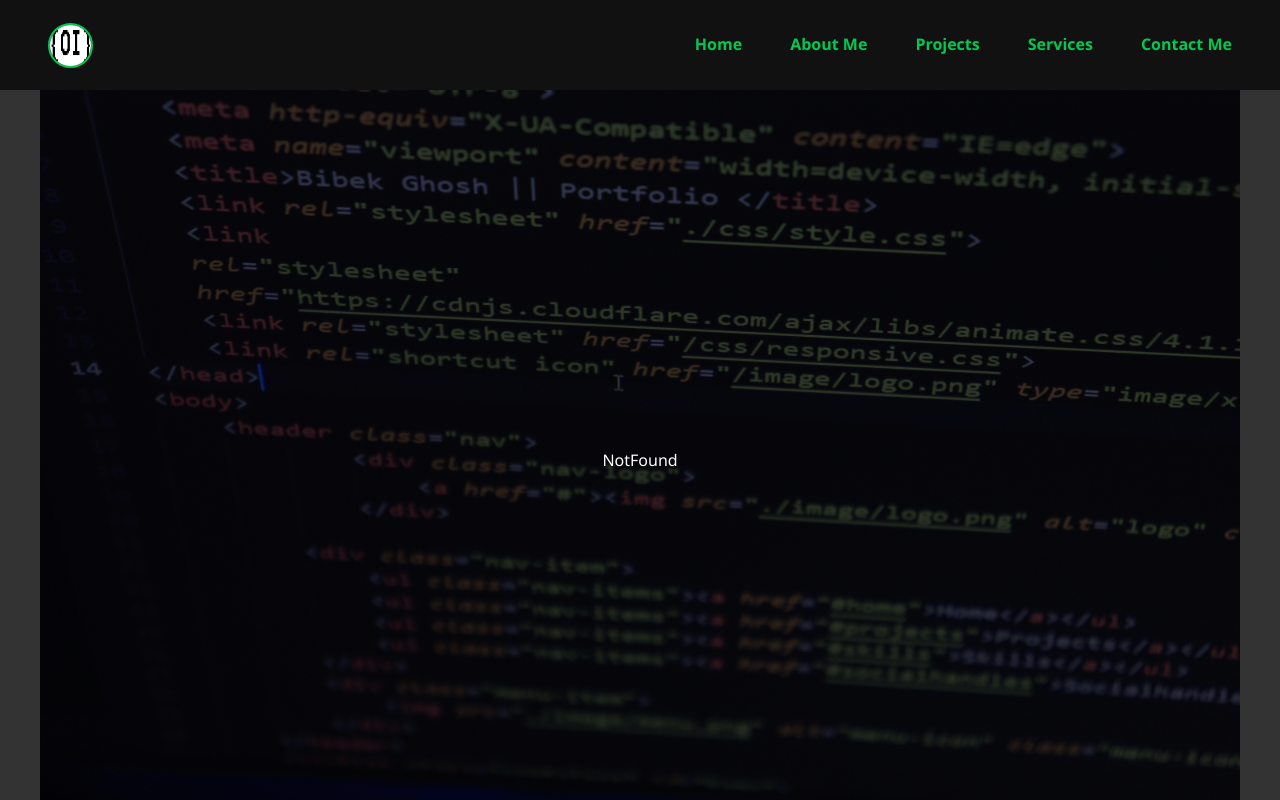
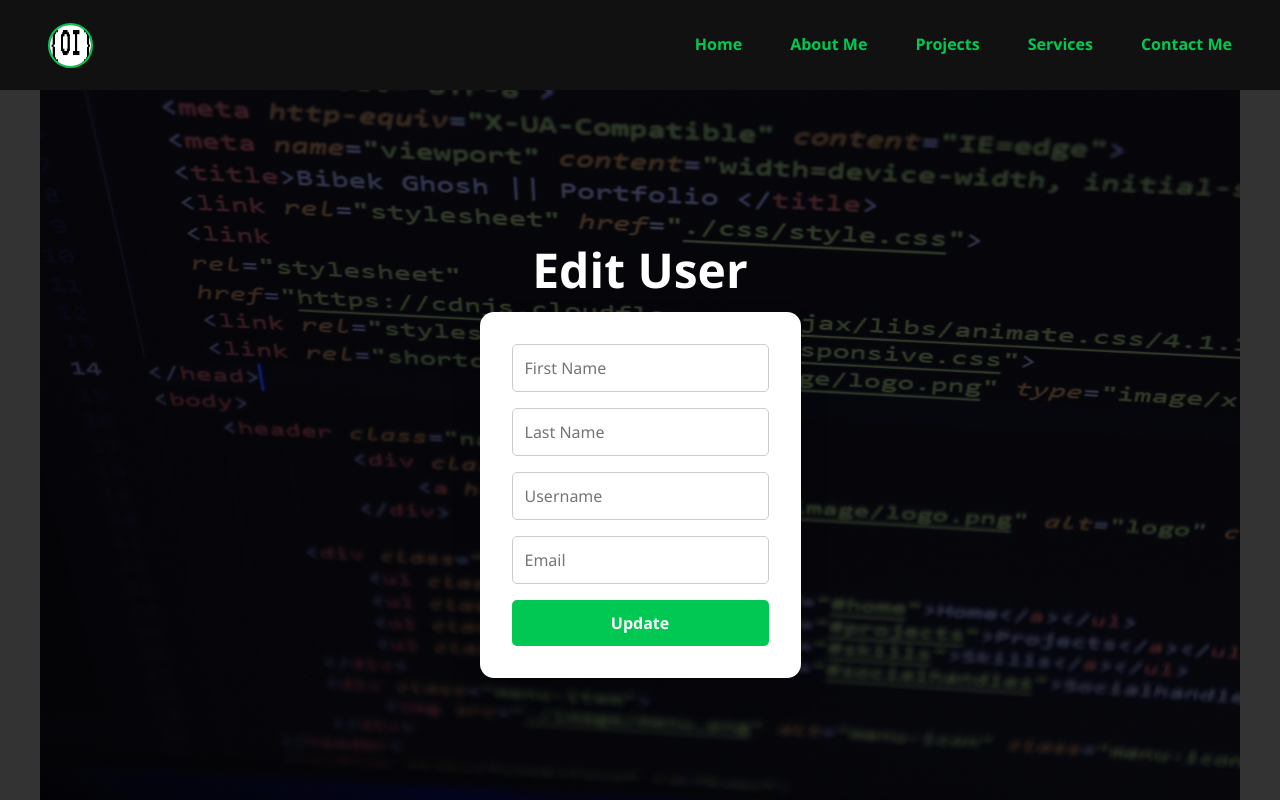
Before and after one commit to IdemudiaMahie/personal-portfolio, a React (Vite) app: page /users/edit/1 in a window 1280 px wide. Shown: the top 800 px of the page. Built offline with nearby package versions, Linux system fonts and the light colour scheme; no server answers.

Commit message:
Created EditUser.jsx and Updated Content.jsx

```diff
--- a/src/components/Content.jsx
+++ b/src/components/Content.jsx
@@ -10,6 +10,8 @@ import AddProject from '../pages/projects/AddProject';
 import EditProject from '../pages/projects/EditProject';
 import AddService from '../pages/services/AddService';
 import EditService from '../pages/services/EditService';
+import ListUser from '../pages/users/ListUser';
+import EditUser from '../pages/users/EditUser';
 
 function Content() {
   return (
@@ -35,6 +37,8 @@ function Content() {
         <Route path="/services/add" element={<AddService />} />
         <Route path="/services/edit/:id" element={<EditService />} />
         <Route exact path="/contact" element={<Contact />} />
+        <Route path="/users/list" element={<ListUser />} />
+        <Route path="/users/edit/:id" element={<EditUser />} />
         <Route path="*" element={<NotFound />} />
       </Routes>
     </main>
--- /dev/null
+++ b/src/pages/users/EditUser.jsx
@@ -0,0 +1,42 @@
+import { useEffect, useState } from "react";
+import { getOne, update } from "../../datasource/api-users";
+import { useNavigate, useParams } from "react-router-dom";
+import FormUser from "./FormUser";
+
+function EditUser() {
+    const { id } = useParams();
+    const [user, setUser] = useState({});
+    const navigate = useNavigate();
+
+    useEffect(() => {
+        getOne(id).then(res => {
+            if (res.success) setUser(res.data);
+        });
+    }, [id]);
+
+    const handleChange = (e) => {
+        const { name, value } = e.target;
+        setUser(prev => ({ ...prev, [name]: value }));
+    };
+
+    const handleSubmit = (e) => {
+        e.preventDefault();
+
+        update(user, id).then(res => {
+            if (res.success) navigate("/users/list");
+        });
+    };
+
+    return (
+        <>
+            <h1>Edit User</h1>
+            <FormUser
+                user={user}
+                handleChange={handleChange}
+                handleSubmit={handleSubmit}
+            />
+        </>
+    );
+}
+
+export default EditUser;
```
